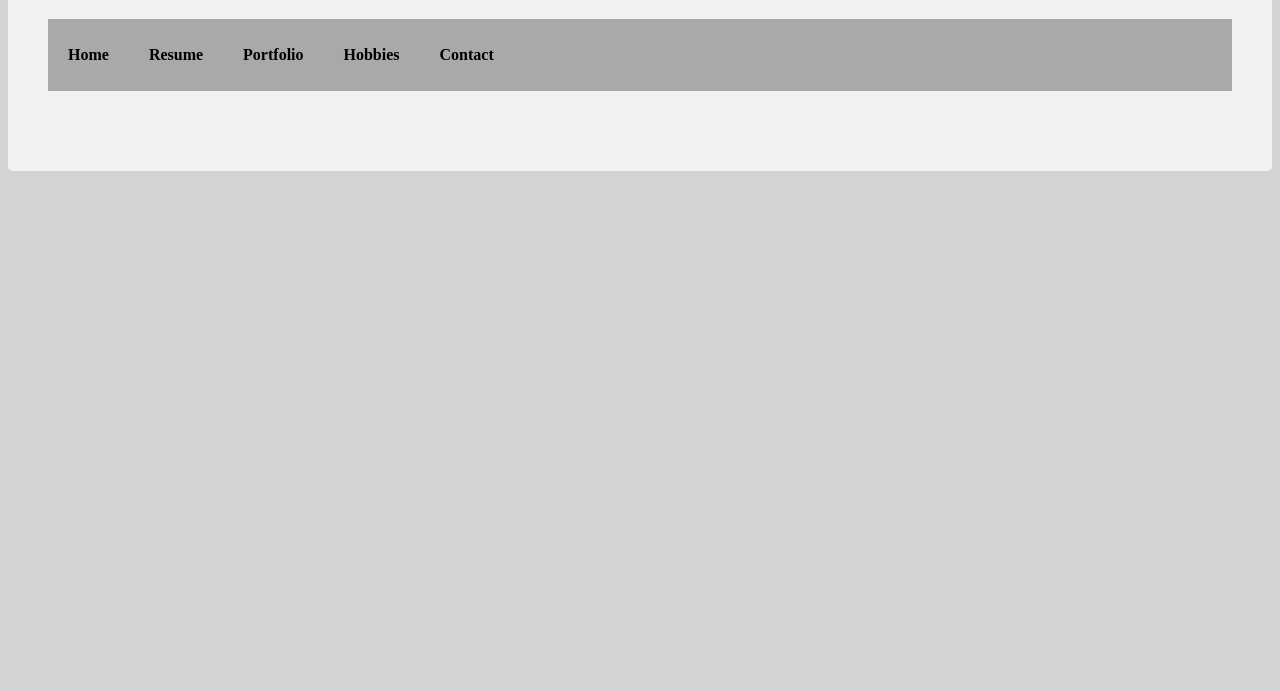
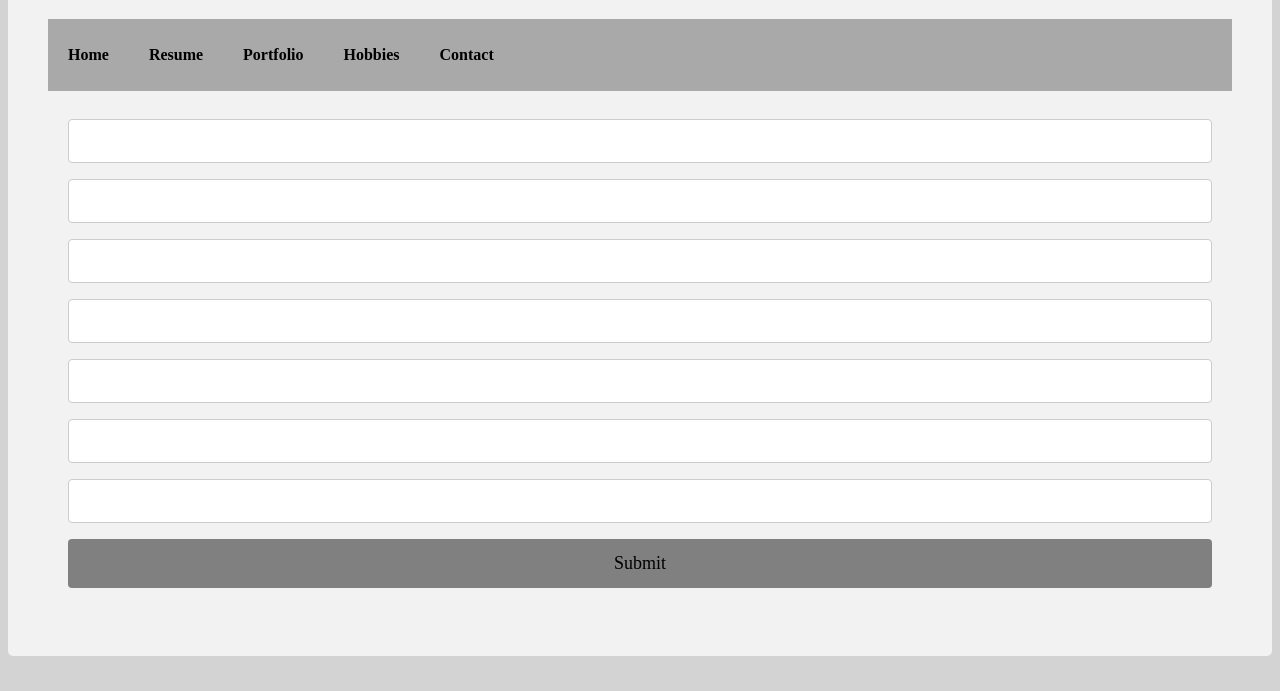
Before and after one commit to maksvet/Web-Page-Project, a React app in the folder course-react-app/: page /#/Resume_crud_1 in a window 1280 px wide. Shown: the part 109-800 px from the top of the page. Built offline with nearby package versions, Linux system fonts and the light colour scheme; no server answers.

Commit message:
WIP_skill_edit page working

```diff
--- a/course-react-app/public/index.html
+++ b/course-react-app/public/index.html
@@ -24,7 +24,7 @@
       work correctly both with client-side routing and a non-root public URL.
       Learn how to configure a non-root public URL by running `npm run build`.
     -->
-    <title>React App</title>
+    <title>Maksim Svetlakov</title>
   </head>
   <body>
     <noscript>You need to enable JavaScript to run this app.</noscript>
--- a/course-react-app/src/Main.js
+++ b/course-react-app/src/Main.js
@@ -11,6 +11,10 @@ import Portfolio from "./Portfolio";
 import Hobbies from "./Hobbies";
 import Login from "./Login";
 import entriesPage from "./entriesPage";
+import Resume_crud_1 from "./Resume_crud_1"
+import Resume_skill from "./Resume_skill"
+// import resume_crud_2 from "./Resume_crud_2"
+// import resume_crud_3 from "./Resume_crud_3"
 
 class Main extends Component {
   render() {
@@ -34,6 +38,8 @@ class Main extends Component {
             <Route path="/login" component={Login}/>
             <Route path="/entriespage" component={entriesPage}/>
             <Route path="/new" component={entriesPage}/>
+            <Route path="/Resume_crud_1" component={Resume_crud_1}/>
+            <Route path="/Resume_skill/:id" component={Resume_skill}/>
 
           </div>
         </div>
--- a/course-react-app/src/Resume.js
+++ b/course-react-app/src/Resume.js
@@ -78,7 +78,7 @@ const Resume = () => {
         <div id="resume">
             {resume.education.map((item, key) => (
                 <li key={item.id} style={{ listStyle: "none" }}>
-                {item.education_title}. {item.start_date} - {item.finish_date}. {item.name}, {item.city}, {item.province}, {item.country}.<br/>
+                {item.education_title} {item.start_date} - {item.finish_date}. {item.name}, {item.city}, {item.province}, {item.country}.<br/>
                 </li>
             ))}
         </div>
@@ -88,7 +88,7 @@ const Resume = () => {
         <div id="resume">
             {resume.training.map((item, key) => (
                 <li key={item.id} style={{ listStyle: "none" }}>
-                {item.traning_title}. {item.start_date} - {item.finish_date}. {item.name}, {item.city}, {item.province}, {item.country}.<br/>
+                {item.traning_title} {item.start_date} - {item.finish_date}. {item.name}, {item.city}, {item.province}, {item.country}.<br/>
                 </li>
             ))}
         </div>
--- /dev/null
+++ b/course-react-app/src/Resume_crud_1.js
@@ -0,0 +1,93 @@
+import React from "react";
+import { useForm } from "react-hook-form";
+import { useState, useEffect } from "react";
+import ReactDOM from "react-dom";
+
+//import "./styles.css";
+
+const Resume_crud_1 = () => {
+const { register, handleSubmit, reset } = useForm()
+const [resume, setResume] = useState({
+    personal_info : [],
+    skills: [],
+    qualifications: [],
+    work_experience: [],
+    education: [],
+    training: []
+});
+
+          const [values, setValues] = useState({
+            name: "",
+            phone: "",
+            email: "",
+            street_address: "",
+            country: "",
+            province: "",
+            city: ""
+          })
+          useEffect(() => {
+            async function fetchData() {
+            const res = await fetch("http://localhost:3008/resume");
+            res.json().then((res) => setResume(res));
+              //.catch((err) => setErrors(err));
+            }
+            fetchData();
+        }, []);
+        const data = resume.personal_info[0]
+      useEffect(() => {
+        if(data) {
+          setValues({
+            name: data.name,
+            phone: data.phone,
+            email: data.email,
+            street_address: data.street_address,
+            country: data.country,
+            province: data.province,
+            city: data.city
+          })
+        }
+      }, [data])
+
+// If field not touched submit returns empty value
+
+
+// handleSubmit(async (data) => await
+//     fetch(`http://localhost:3008/resume/personal`, {
+//     method: "put",
+//     headers: {
+//       Accept: "application/json",
+//       "Content-Type": "application/json",
+//     },
+
+//     //make sure to serialize your JSON body
+//     body: JSON.stringify(data),
+//   }).then((response) => response.json())
+
+// )
+
+const onSubmit = async data => {
+    await data;
+    console.log(data)
+    //reset();
+
+
+
+  };
+    return (
+        <form onSubmit={handleSubmit(onSubmit)}>
+
+        <input {...register("name")} Value={values.name}/>
+        <input {...register("phone")} Value={values.phone}/>
+        <input {...register("email")} Value={values.email}/>
+        <input {...register("street_address")} Value={values.street_address}/>
+        <input {...register("city")} Value={values.city}/>
+        <input {...register("province")} Value={values.province}/>
+        <input {...register("country")} Value={values.country}/>
+
+
+        <input type="submit" />
+      </form>
+    );
+}
+
+export default Resume_crud_1
--- /dev/null
+++ b/course-react-app/src/Resume_skill.js
@@ -0,0 +1,75 @@
+import React from "react";
+import { useForm } from "react-hook-form";
+import { useState, useEffect } from "react";
+import ReactDOM from "react-dom";
+
+
+
+const Resume_skill = (props) => {
+  let id = props.match.params.id;
+
+const { register, handleSubmit, reset } = useForm()
+const [resume, setResume] = useState({
+  personal_info : [],
+  skills: [],
+  qualifications: [],
+  work_experience: [],
+  education: [],
+  training: []
+});
+
+        const [values, setValues] = useState({
+          name: "",
+          phone: "",
+          email: "",
+          street_address: "",
+          country: "",
+          province: "",
+          city: ""
+        })
+        useEffect(() => {
+          async function fetchData() {
+          const res = await fetch("http://localhost:3008/resume");
+          res.json().then((res) => setResume(res));
+            //.catch((err) => setErrors(err));
+          }
+          fetchData();
+      }, []);
+      const data = resume.skills[0]
+    useEffect(() => {
+      if(data) {
+        setValues({
+          skill: data.skill
+        })
+      }
+    }, [data])
+
+
+    // If entry field is not touched by user submit returns empty value
+
+
+const onSubmit = async data => {
+  await data
+  const response = await fetch(`http://localhost:3008/resume/skill/${id}`, {
+    method: "PUT",
+    headers: {
+      "Content-Type": "application/json"
+    },
+    body: JSON.stringify(data)
+  });
+  alert('Skill field successfully updated!')
+  return response.json();
+}
+
+    return (
+        <form onSubmit={handleSubmit(onSubmit)}>
+        <label htmlFor="skill">Edit skill</label>
+        <input {...register("skill")} Value={values.skill} />
+
+
+        <input type="submit" />
+      </form>
+    );
+}
+
+export default Resume_skill
```
Also changed, not shown: course-react-app/package.json (+8 -8 lines), 1 other file.
